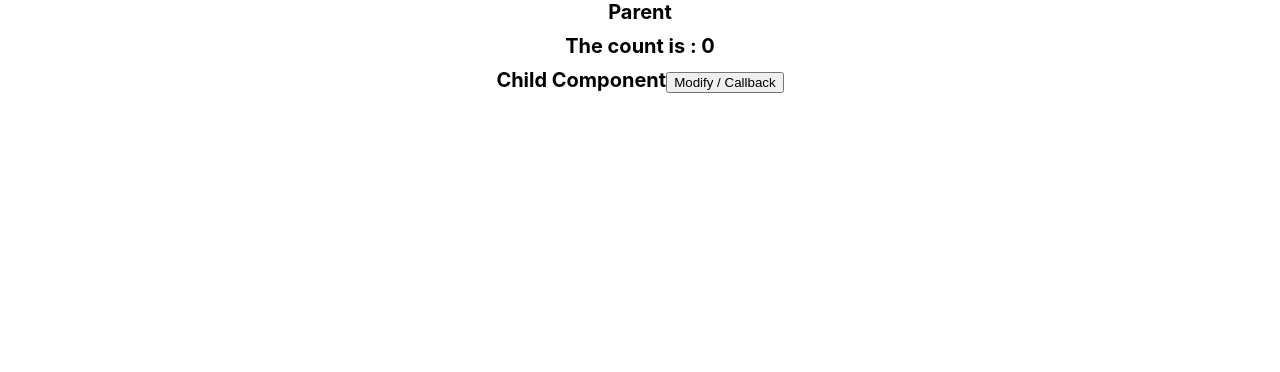
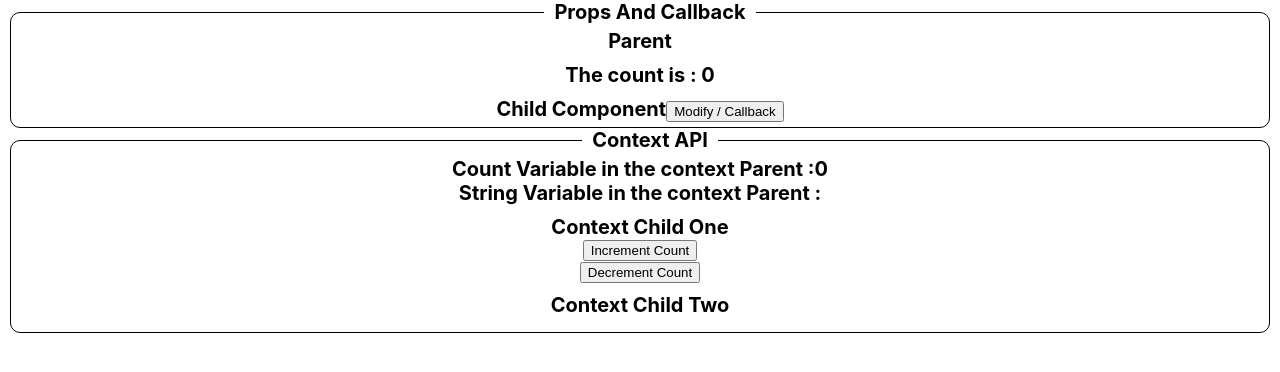
Before and after one commit to rishikale/React_MERN_Online, a React (Create React App) app: page / in a window 1280 px wide. Shown: the top 372 px of the page. Built offline with nearby package versions, Linux system fonts and the light colour scheme.

Commit message:
contextApi

```diff
--- a/src/App.js
+++ b/src/App.js
@@ -1,11 +1,61 @@
 import logo from "./logo.svg";
 import "./App.css";
 import Parent from "./Components/Parent";
+import ContextParent from "./Components/ContextAPI/ContextParent";
 
 function App() {
   return (
     <div className="App">
-      <Parent />
+      <fieldset
+        style={{
+          border: "1px solid black",
+          borderRadius: "10px",
+          marginLeft: "10px",
+          marginRight: "10px",
+          padding: "5px",
+        }}
+      >
+        <legend
+          style={{
+            paddingLeft: "10px",
+            paddingRight: "10px",
+            marginLeft: "10px",
+            marginRight: "10px",
+            fontWeight: "bold",
+            fontSize: "20px",
+          }}
+        >
+          Props And Callback
+        </legend>
+        <div>
+          <Parent />
+        </div>
+      </fieldset>
+      <fieldset
+        style={{
+          border: "1px solid black",
+          borderRadius: "10px",
+          marginLeft: "10px",
+          marginRight: "10px",
+          padding: "5px",
+        }}
+      >
+        <legend
+          style={{
+            paddingLeft: "10px",
+            paddingRight: "10px",
+            marginLeft: "10px",
+            marginRight: "10px",
+            fontWeight: "bold",
+            fontSize: "20px",
+          }}
+        >
+          Context API
+        </legend>
+        <div>
+          <ContextParent />
+        </div>
+      </fieldset>
     </div>
   );
 }
--- /dev/null
+++ b/src/Components/ContextAPI/ContextChildOne.js
@@ -0,0 +1,40 @@
+import React, { useContext } from "react";
+import { FirstContext } from "./ContextParent";
+
+function ContextChildOne() {
+  const { count, setCount, string, setString } = useContext(FirstContext);
+
+  function handleIncrement() {
+    setCount(count + 1);
+    setString(string + "Rishi");
+  }
+
+  function handleDecrement() {
+    setCount(count - 1);
+  }
+
+  return (
+    <div>
+      <label
+        style={{
+          fontWeight: "bold",
+          fontSize: "20px",
+        }}
+      >
+        Context Child One
+      </label>
+      <div>
+        <button type="button" onClick={handleIncrement}>
+          Increment Count
+        </button>
+      </div>
+      <div>
+        <button type="button" onClick={handleDecrement}>
+          Decrement Count
+        </button>
+      </div>
+    </div>
+  );
+}
+
+export default ContextChildOne;
--- /dev/null
+++ b/src/Components/ContextAPI/ContextChildTwo.js
@@ -0,0 +1,18 @@
+import React from "react";
+
+function ContextChildTwo() {
+  return (
+    <div>
+      <label
+        style={{
+          fontWeight: "bold",
+          fontSize: "20px",
+        }}
+      >
+        Context Child Two
+      </label>
+    </div>
+  );
+}
+
+export default ContextChildTwo;
--- /dev/null
+++ b/src/Components/ContextAPI/ContextParent.js
@@ -0,0 +1,57 @@
+import React, { createContext, useState } from "react";
+import ContextChildOne from "./ContextChildOne";
+import ContextChildTwo from "./ContextChildTwo";
+
+// 1. createContext() --- CreateContext is hook provided by react js to create a network
+// which will be available to every child present .
+
+// 2. useContext()  --- UseContext is a hook used to access the values present on the context created
+// or the network created using createContext()
+
+// 3. Provider -- it is used to provide the values on the network which is available in every child .
+
+export const FirstContext = createContext();
+
+function ContextParent() {
+  const [count, setCount] = useState(0);
+  const [string, setString] = useState("");
+
+  return (
+    <FirstContext.Provider value={{ count, setCount, string, setString }}>
+      <div
+        style={{
+          fontWeight: "bold",
+          fontSize: "20px",
+        }}
+      >
+        {"Count Variable in the context Parent :" + count}
+      </div>
+      <div
+        style={{
+          fontWeight: "bold",
+          fontSize: "20px",
+        }}
+      >
+        {"String Variable in the context Parent :" + string}
+      </div>
+      <div
+        style={{
+          marginTop: "10px",
+          marginBottom: "10px",
+        }}
+      >
+        <ContextChildOne />
+      </div>
+      <div
+        style={{
+          marginTop: "10px",
+          marginBottom: "10px",
+        }}
+      >
+        <ContextChildTwo />
+      </div>
+    </FirstContext.Provider>
+  );
+}
+
+export default ContextParent;
--- a/src/Components/Parent.js
+++ b/src/Components/Parent.js
@@ -4,10 +4,12 @@
 // 2 . Callback -- Callback is Property Modification By child in which properties
 //  are available in child by using props from the parent component .
 
+
 //    3 . Context API --
 // you have one Parent and 10 childs
 // you have to create a context in Parent and export it so it
 // can available to every child present .
+
 
 // 4 . React Router ---
 // 1. For internal navigation between pages .
```
